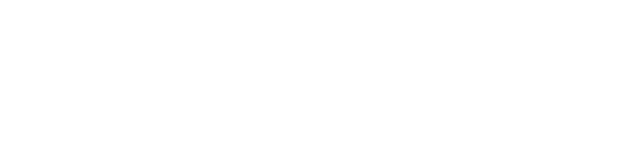
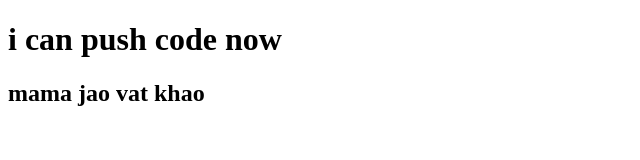
Before and after one commit to Moloy246/my-second-repo, a plain HTML site: page Index.html in a window 1280 px wide. Shown: the whole page, without its empty margins (0-640 px from the left). Drawn offline with Linux system fonts and the light colour scheme.

Commit message:
add header

```diff
--- a/Index.html
+++ b/Index.html
@@ -7,6 +7,7 @@
     <title>my-second-repo</title>
 </head>
 <body>
-
+    <h1>i can push code now</h1>
+    <h2>mama jao vat khao</h2>
 </body>
 </html>
```
